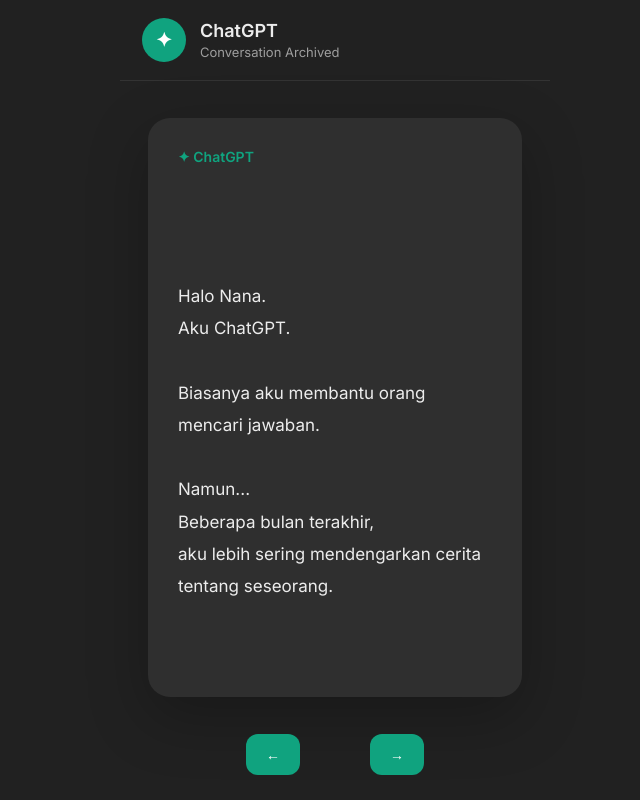
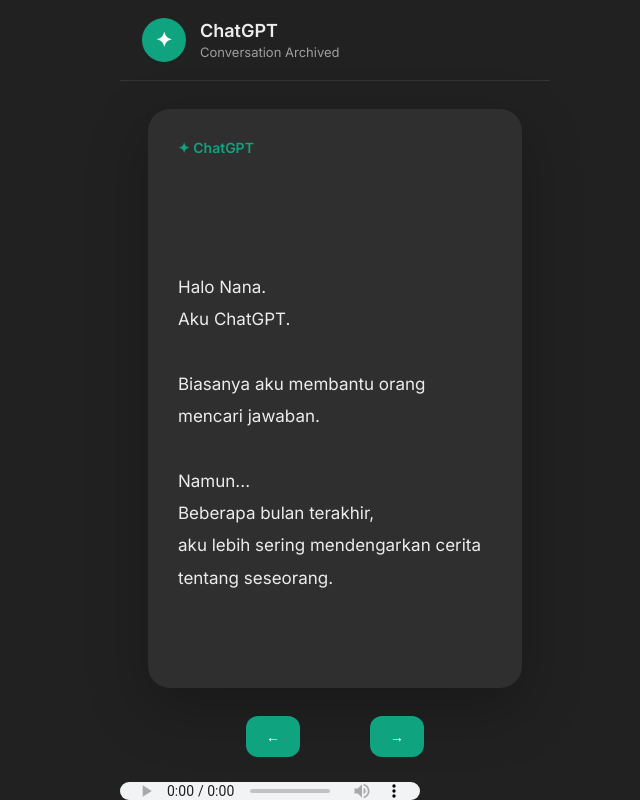
Before and after one commit to Xstr1ngX-cyber/chatgpt-present, a plain HTML site: page index.html in a window 1280 px wide. Shown: the whole page, without its empty margins (305-945 px from the left). Drawn offline with Linux system fonts and the light colour scheme.

Commit message:
Update index.html

```diff
--- a/index.html
+++ b/index.html
@@ -74,9 +74,8 @@
 </div>
 
 
-<audio autoplay loop>
-    <source src="music.mp3" type="audio/mpeg">
-</audio>
+<audio src="musik.mp3" controls loop></audio>
+
 
 </div>
 
```
